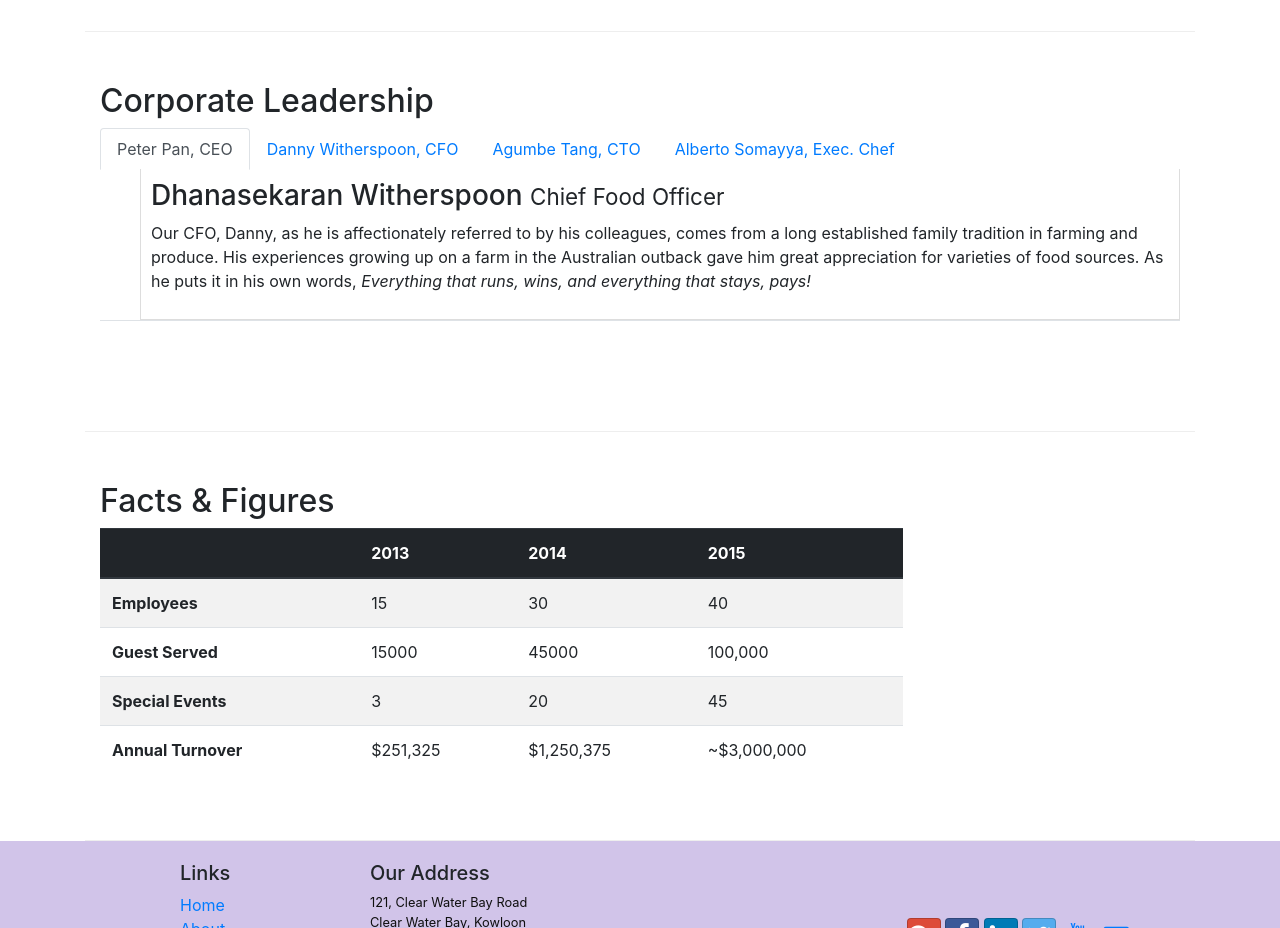
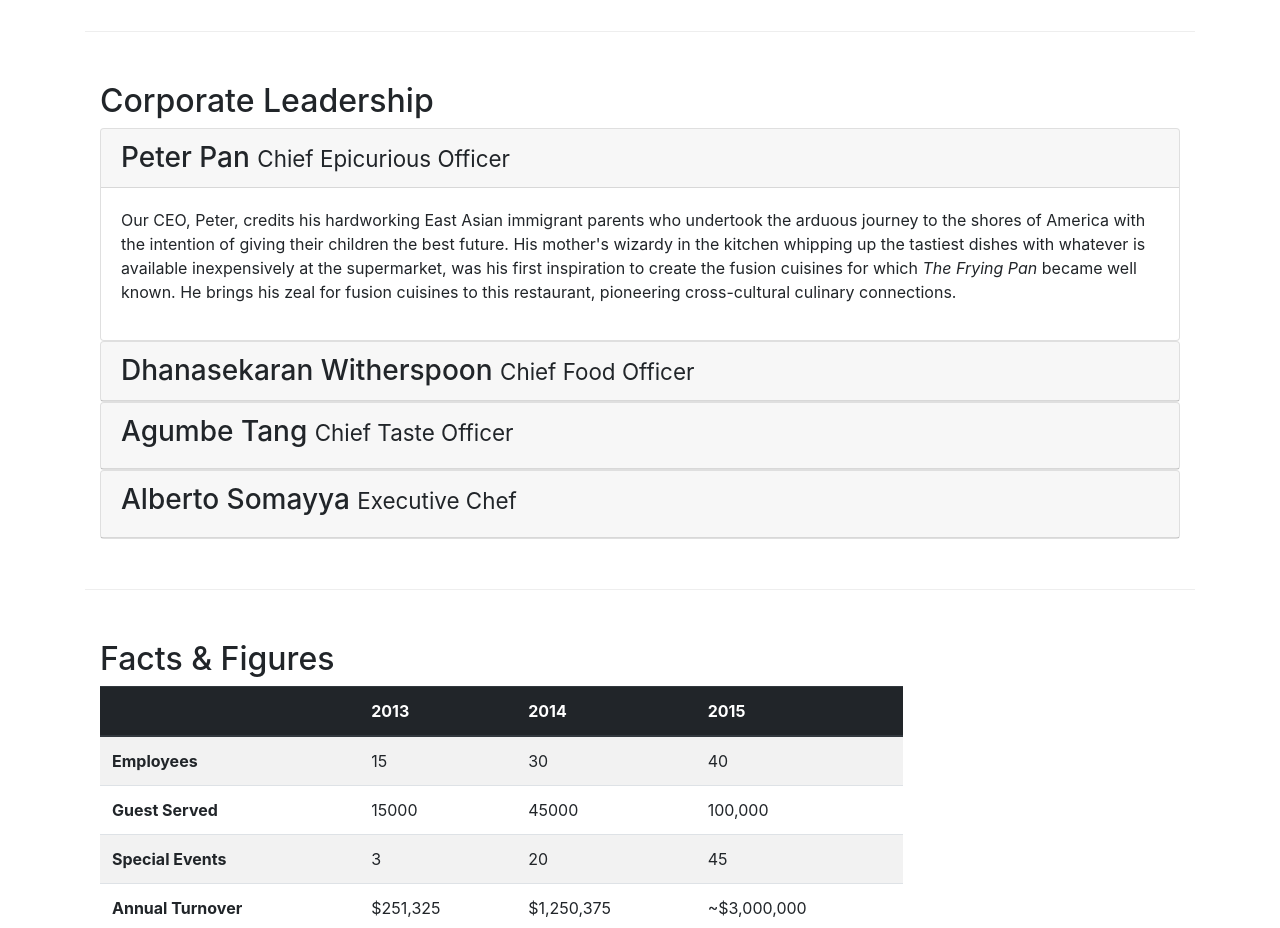
Before and after one commit to sintimmisa/coursera_ui_design_boostrape, a website: page aboutus.html in a window 1280 px wide. Shown: the part 940-1868 px from the top of the page. Drawn offline with nearby package versions, Linux system fonts and the light colour scheme.

Commit message:
Accordion

```diff
--- a/aboutus.html
+++ b/aboutus.html
@@ -38,7 +38,14 @@
         >
           <span class="navbar-toggler-icon"></span>
         </button>
-        <a href="#" class="navbar-brand"><img src="./img/logo.png"  height ="30" width="41"alt="" class="img-fluid"></a>
+        <a href="#" class="navbar-brand"
+          ><img
+            src="./img/logo.png"
+            height="30"
+            width="41"
+            alt=""
+            class="img-fluid"
+        /></a>
         <div class="collapse navbar-collapse" id="Navbar">
           <ul class="navbar-nav mr-auto">
             <li class="nav-item">
@@ -115,9 +122,7 @@
         </div>
         <div class="col-12 col-sm">
           <div class="card">
-          <h3 class="card-header bg-primary text-white">
-            Facts At a Glance
-          </h3>
+            <h3 class="card-header bg-primary text-white">Facts At a Glance</h3>
             <div class="card-body">
               <dl class="row">
                 <dt class="col-6">Started</dt>
@@ -132,103 +137,143 @@
             </div>
           </div>
         </div>
-        <div class="col-12 ">
+        <div class="col-12">
           <div class="card card-body bg-light">
             <blockquote class="blockquote">
-              <p class="mb-0">You better cut the pizza in four pieces because
-                            I'm not hungry enough to eat six.</p>
+              <p class="mb-0">
+                You better cut the pizza in four pieces because I'm not hungry
+                enough to eat six.
+              </p>
               <footer class="blockquote-footer">
                 Yogi Berra,
-                    <cite class="Source Title">The Wit and Wisdom of Yogi Berra,
-                            P. Pepe, Diversion Books, 2014</cite>
+                <cite class="Source Title"
+                  >The Wit and Wisdom of Yogi Berra, P. Pepe, Diversion Books,
+                  2014</cite
+                >
               </footer>
             </blockquote>
           </div>
         </div>
       </div>
-
+<!--Corporate Leadership Section-->
       <div class="row row-content">
         <div class="col-12">
           <h2>Corporate Leadership</h2>
+          <!--Start of accordion Bootrape plugin-->
 
-        <ul class="nav nav-tabs">
-          <li class="nav-item">
-            <a class="nav-link active" href="#peter" role="tab" data-toggle="tab">Peter Pan, CEO</a>
-          </li>
-          <li class="nav-item">
-            <a class="nav-link" href="#danny" role="tab" data-toggle="tab">Danny Witherspoon, CFO</a>
-          </li>
-          <li class="nav-item">
-            <a class="nav-link" href="#agumbe" role="tab" data-toggle="tab">Agumbe Tang, CTO</a>
-          </li>
-          <li class="nav-item">
-            <a class="nav-link" href="#alberto" role="tab" data-toggle="tab">Alberto Somayya, Exec. Chef</a>
-          </li>
-          <ul>
+          <div id="accordion">
+            <div class="card">
+              <div class="card-header" role="tab" id="peterhead">
+                <h3 class="mb-0">
+                  <a  data-toggle="collapse" data-target="#peter">
+                    Peter Pan <small>Chief Epicurious Officer</small>
+                  </a>
+                </h3>
 
-            <div class="tab-content">
-              <div class="tab-pane" role="tabpanel" id="peter">
-                <h3>Peter Pan <small>Chief Epicurious Officer</small></h3>
+              </div>
+              <div  class="collapse show" id="peter" data-parent="#accordion">
+                <div class="card-body">
                   <p class="d-none d-sm-block">
-            Our CEO, Peter, credits his hardworking East Asian immigrant parents
-            who undertook the arduous journey to the shores of America with the
-            intention of giving their children the best future. His mother's
-            wizardy in the kitchen whipping up the tastiest dishes with whatever
-            is available inexpensively at the supermarket, was his first
-            inspiration to create the fusion cuisines for which
-            <em>The Frying Pan</em> became well known. He brings his zeal for
-            fusion cuisines to this restaurant, pioneering cross-cultural
-            culinary connections.
+                  Our CEO, Peter, credits his hardworking East Asian immigrant
+                  parents who undertook the arduous journey to the shores of
+                  America with the intention of giving their children the best
+                  future. His mother's wizardy in the kitchen whipping up the
+                  tastiest dishes with whatever is available inexpensively at
+                  the supermarket, was his first inspiration to create the
+                  fusion cuisines for which
+                  <em>The Frying Pan</em> became well known. He brings his zeal
+                  for fusion cuisines to this restaurant, pioneering
+                  cross-cultural culinary connections.
                 </p>
                 </div>
+              </div>
+            </div>
 
+            <div class="card">
+              <div class="card-header" role="tab" id="dannyhead">
+                <h3 class="mb-0">
+                  <a  class="collapsed" data-toggle="collapse" data-target="#danny">
+Dhanasekaran Witherspoon <small>Chief Food Officer</small>
 
-<div role="tabpanel" class="tab-pane show fade active"  id="danny">
-   <h3>Dhanasekaran Witherspoon <small>Chief Food Officer</small></h3>
+                  </a>
+
+              </h3>
+
+              </div>
+              <div class="collapse" id="danny" data-parent="#accordion">
+                <div class="card-body">
                   <p class="d-none d-sm-block">
                 Our CFO, Danny, as he is affectionately referred to by his
                 colleagues, comes from a long established family tradition in
                 farming and produce. His experiences growing up on a farm in the
-            Australian outback gave him great appreciation for varieties of food
-            sources. As he puts it in his own words,
+                Australian outback gave him great appreciation for varieties of
+                food sources. As he puts it in his own words,
                 <em
-              >Everything that runs, wins, and everything that stays, pays!</em
+                  >Everything that runs, wins, and everything that stays,
+                  pays!</em
                 >
               </p>
                 </div>
+              </div>
+            </div>
+
+            <div class="card">
+<div class="card-header" role="tab" id="agumbehead">
+              <h3>
+                <a  class="collapsed" data-toggle="collapse" data-target="#agumbe">
+                  Agumbe Tang <small>Chief Taste Officer</small>
+                </a>
+              </h3>
 
 
-<div class="tab-pane" role="tabpanel" id="agumbe">
-<h3>Agumbe Tang <small>Chief Taste Officer</small></h3>
+            </div>
+
+<div class="collapse" id="agumbe" data-parent="#accordion">
+  <div class="card-body">
 <p class="d-none d-sm-block">
-            Blessed with the most discerning gustatory sense, Agumbe, our CTO,
-            personally ensures that every dish that we serve meets his exacting
-            tastes. Our chefs dread the tongue lashing that ensues if their dish
-            does not meet his exacting standards. He lives by his motto,
+                Blessed with the most discerning gustatory sense, Agumbe, our
+                CTO, personally ensures that every dish that we serve meets his
+                exacting tastes. Our chefs dread the tongue lashing that ensues
+                if their dish does not meet his exacting standards. He lives by
+                his motto,
                 <em>You click only if you survive my lick.</em>
               </p>
   </div>
+</div>
+            </div>
 
-<div class="tab-pane" role="tabpanel" id="alberto">
+<div class="card">
+  <div class="card-header" role="tab" id="albertohead">
 
-  <h3>Alberto Somayya <small>Executive Chef</small></h3>
+      <h3 b-0><a href="" class="collapsed" data-toggle="collapse" data-target="#alberto"></a>Alberto Somayya <small>Executive Chef</small>
+       </a></h3>
+
+              <div class="collapse" id="alberto" data-parent="#accordion">
+                <div class="card-body">
                   <p class="d-none d-sm-block">
                 Award winning three-star Michelin chef with wide International
                 experience having worked closely with whos-who in the culinary
-            world, he specializes in creating mouthwatering Indo-Italian fusion
-            experiences. He says,
+                world, he specializes in creating mouthwatering Indo-Italian
+                fusion experiences. He says,
                 <em
-              >Put together the cuisines from the two craziest cultures, and you
-              get a winning hit! Amma Mia!</em
+                  >Put together the cuisines from the two craziest cultures, and
+                  you get a winning hit! Amma Mia!</em
                 >
               </p>
                 </div>
 
               </div>
 
+            </div>
 
 </div>
+
+
           </div>
+          <!--End of accordion Bootrape plugin-->
+        </div>
+      </div>
+      <!--End  of Corporate Leadership row-->
       <div class="row row-content">
         <div class="col-12 col-sm-9">
           <h2>Facts &amp; Figures</h2>
@@ -271,9 +316,7 @@
             </table>
           </div>
         </div>
-        <div class="col-12 col-sm-3">
-
-        </div>
+        <div class="col-12 col-sm-3"></div>
       </div>
     </div>
 
```
Lines whose indentation alone changed are shown as unchanged.
